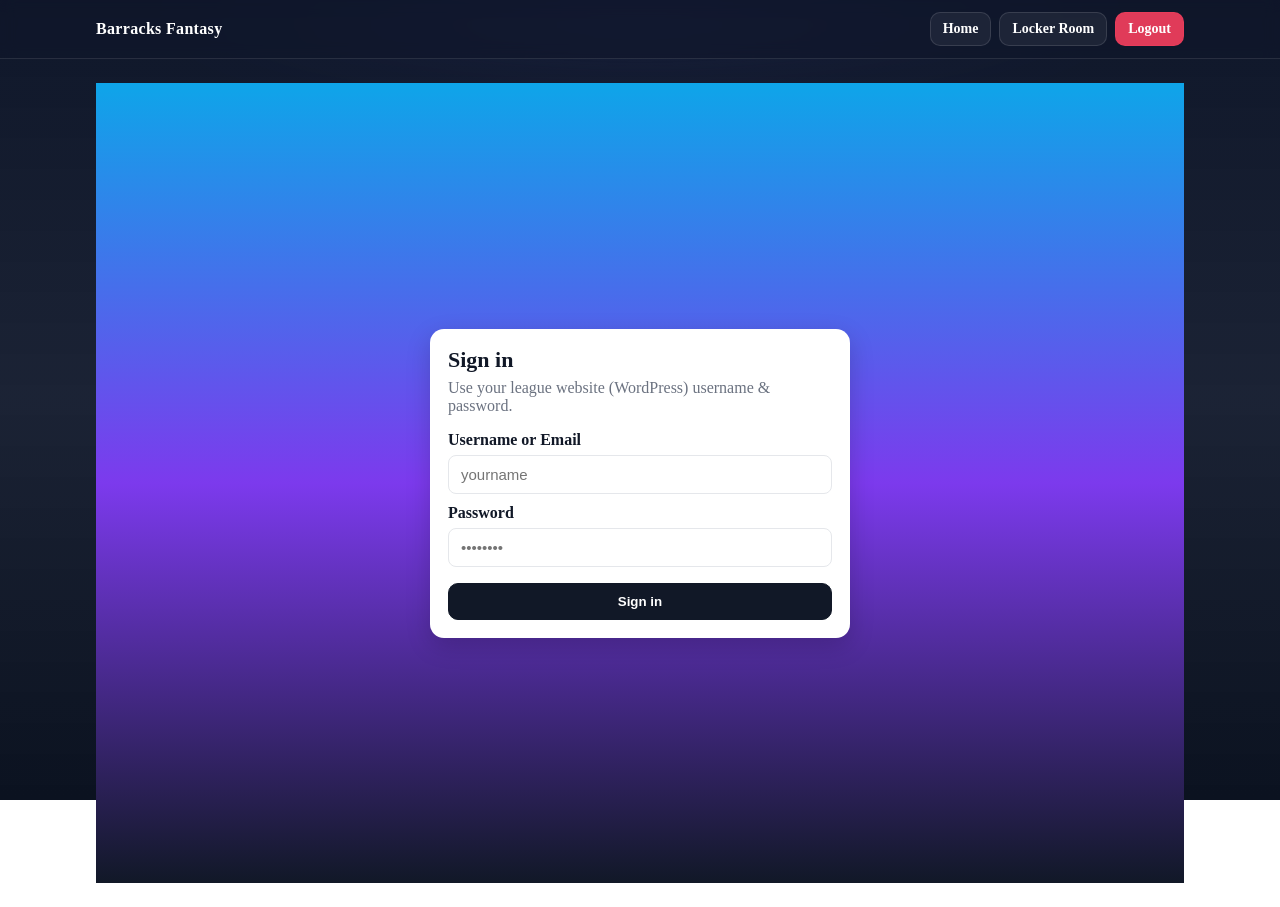
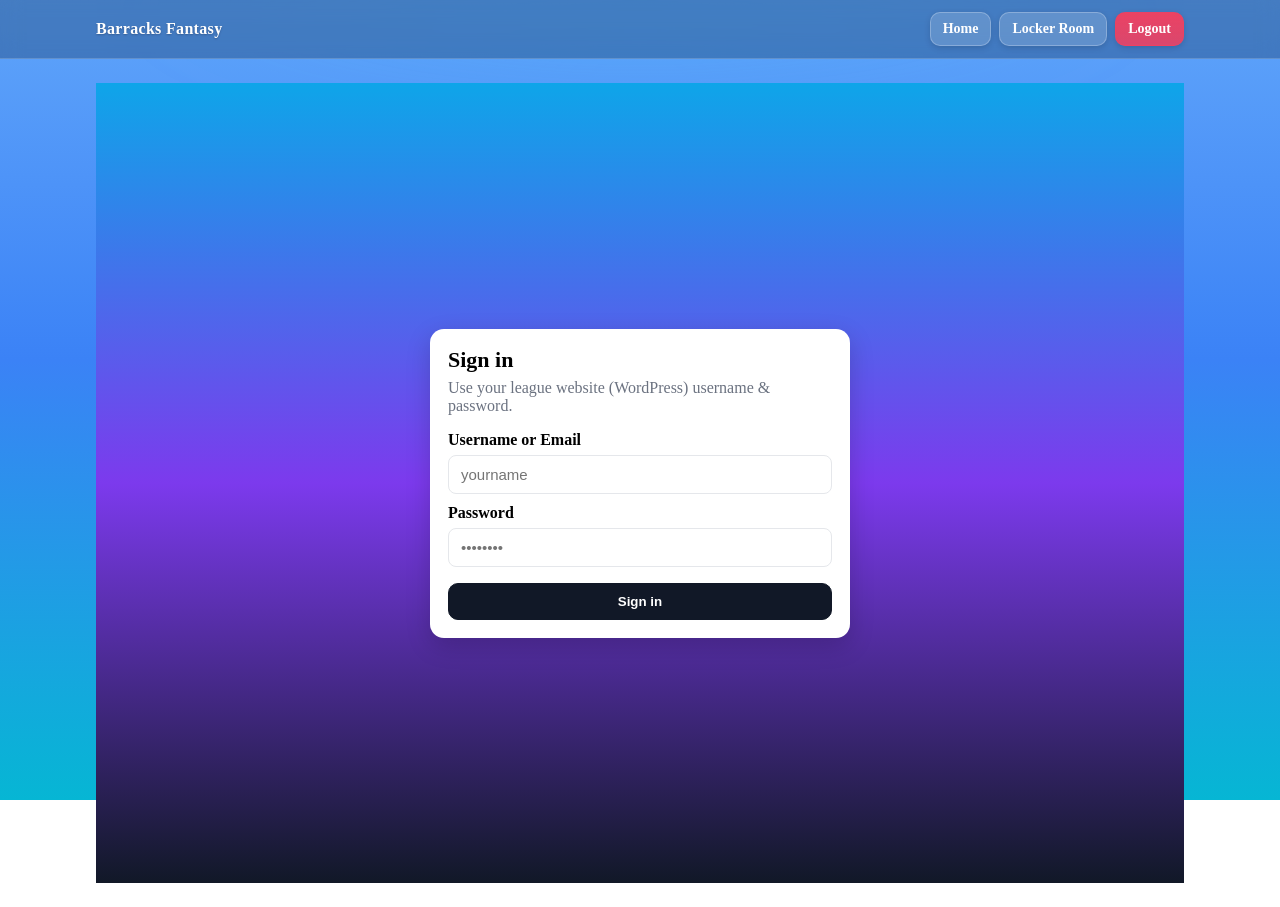
Before and after one commit to bigstock2001/fantasy-football-frontend, a Next.js app: page /login in a window 1280 px wide. Built offline with nearby package versions, Linux system fonts and the light colour scheme.

Commit message:
update layout

```diff
--- a/components/Layout.js
+++ b/components/Layout.js
@@ -5,51 +5,66 @@ import React from "react";
 
 const LEAGUE_ID = "61408";
 
+/** Tweak these 4 values to fine-tune the “blueish” vibe */
+const COLORS = {
+  gradStart: "#60a5fa", // blue-400
+  gradMid:   "#3b82f6", // blue-500
+  gradEnd:   "#06b6d4", // cyan-500
+  glow:      "rgba(56,189,248,0.55)", // sky-400-ish glow
+};
+
 const styles = {
   appWrap: { position: "relative", minHeight: "100vh" },
 
-  // Fixed gradient background
+  // Fixed blue gradient background
   bgRoot: { position: "fixed", inset: 0, zIndex: -1, pointerEvents: "none" },
   bgMain: {
     position: "absolute",
     inset: 0,
-    background:
-      "linear-gradient(180deg, #0f172a 0%, rgba(15,23,42,0.95) 50%, #0b1220 100%)",
+    background: `linear-gradient(180deg, ${COLORS.gradStart} 0%, ${COLORS.gradMid} 45%, ${COLORS.gradEnd} 100%)`,
   },
   bgGlow: {
     position: "absolute",
-    left: 0, right: 0, top: 0, height: 160,
-    filter: "blur(40px)", opacity: 0.35,
-    background:
-      "radial-gradient(60% 60% at 50% 0%, rgba(99,102,241,0.6), rgba(99,102,241,0) 70%)",
+    left: 0, right: 0, top: 0, height: 180,
+    filter: "blur(40px)", opacity: 0.5,
+    background: `radial-gradient(60% 60% at 50% 0%, ${COLORS.glow}, rgba(0,0,0,0) 70%)`,
   },
 
   // Sticky top nav
   header: {
     position: "sticky", top: 0, zIndex: 40,
-    borderBottom: "1px solid rgba(255,255,255,0.1)",
-    background: "rgba(15,23,42,0.6)",
-    backdropFilter: "blur(8px)",
+    borderBottom: "1px solid rgba(255,255,255,0.18)",
+    background: "rgba(2, 22, 50, 0.28)", // subtle translucent overlay to keep text readable
+    backdropFilter: "blur(10px)",
   },
   nav: {
     maxWidth: 1120, margin: "0 auto", padding: "12px 16px",
     display: "flex", alignItems: "center", justifyContent: "space-between",
   },
-  brand: { color: "#fff", textDecoration: "none", fontWeight: 700, letterSpacing: "0.02em" },
+  brand: {
+    color: "#ffffff", textDecoration: "none", fontWeight: 800, letterSpacing: "0.02em",
+    textShadow: "0 1px 2px rgba(0,0,0,0.25)",
+  },
   row: { display: "flex", gap: 8, alignItems: "center", flexWrap: "wrap" },
 
   // Nav buttons
   linkBase: {
     display: "inline-block", padding: "8px 12px", borderRadius: 10,
-    fontSize: 14, fontWeight: 600, textDecoration: "none",
-    color: "#fff", border: "1px solid rgba(255,255,255,0.12)",
-    background: "rgba(255,255,255,0.06)", transition: "background 120ms ease",
+    fontSize: 14, fontWeight: 700, textDecoration: "none",
+    color: "#ffffff",
+    border: "1px solid rgba(255,255,255,0.25)",
+    background: "rgba(255,255,255,0.16)",
+    boxShadow: "0 2px 6px rgba(0,0,0,0.15)",
+    transition: "background 140ms ease, transform 120ms ease",
   },
-  linkHover: { background: "rgba(255,255,255,0.12)" },
-  linkActive: { background: "rgba(255,255,255,0.14)", border: "1px solid rgba(255,255,255,0.22)" },
-  logoutBtn: { background: "rgba(244,63,94,0.92)", border: "1px solid rgba(244,63,94,0.4)" },
+  linkHover: { background: "rgba(255,255,255,0.26)", transform: "translateY(-1px)" },
+  linkActive: { background: "rgba(255,255,255,0.36)", border: "1px solid rgba(255,255,255,0.35)" },
+  logoutBtn: {
+    background: "linear-gradient(180deg, rgba(244,63,94,0.95), rgba(244,63,94,0.85))",
+    border: "1px solid rgba(244,63,94,0.55)",
+  },
 
-  main: { maxWidth: 1120, margin: "0 auto", padding: "24px 16px", color: "#111827" },
+  main: { maxWidth: 1120, margin: "0 auto", padding: "24px 16px" },
 };
 
 function NavButton({ href, label, active, extraStyle }) {
@@ -103,7 +118,6 @@ export default function Layout({ children }) {
         const draftUrl = `${baseURL}/${year}/options?L=${LEAGUE_ID}&O=17`;
         if (alive) setMfl({ homeUrl, draftUrl, loading: false });
       } catch {
-        // fallback
         const y = new Date().getFullYear();
         const host = "https://www.myfantasyleague.com";
         if (alive) setMfl({
@@ -118,7 +132,7 @@ export default function Layout({ children }) {
 
   return (
     <div style={styles.appWrap}>
-      {/* Background */}
+      {/* Blue gradient background */}
       <div style={styles.bgRoot} aria-hidden>
         <div style={styles.bgMain} />
         <div style={styles.bgGlow} />
@@ -130,15 +144,17 @@ export default function Layout({ children }) {
           <Link href="/" style={styles.brand}>Barracks Fantasy</Link>
           <div style={styles.row}>
             {/* Only the pages you asked for */}
-            <Link href="/" passHref legacyBehavior>
-              <a style={{ ...styles.linkBase, ...(router.pathname === "/" ? styles.linkActive : null) }}>
-                Home
-              </a>
+            <Link href="/" style={{
+              ...styles.linkBase,
+              ...(router.pathname === "/" ? styles.linkActive : null),
+            }}>
+              Home
             </Link>
-            <Link href="/locker-room" passHref legacyBehavior>
-              <a style={{ ...styles.linkBase, ...(router.pathname === "/locker-room" ? styles.linkActive : null) }}>
-                Locker Room
-              </a>
+            <Link href="/locker-room" style={{
+              ...styles.linkBase,
+              ...(router.pathname === "/locker-room" ? styles.linkActive : null),
+            }}>
+              Locker Room
             </Link>
 
             {/* Show MFL shortcuts only when on Locker Room */}
```
